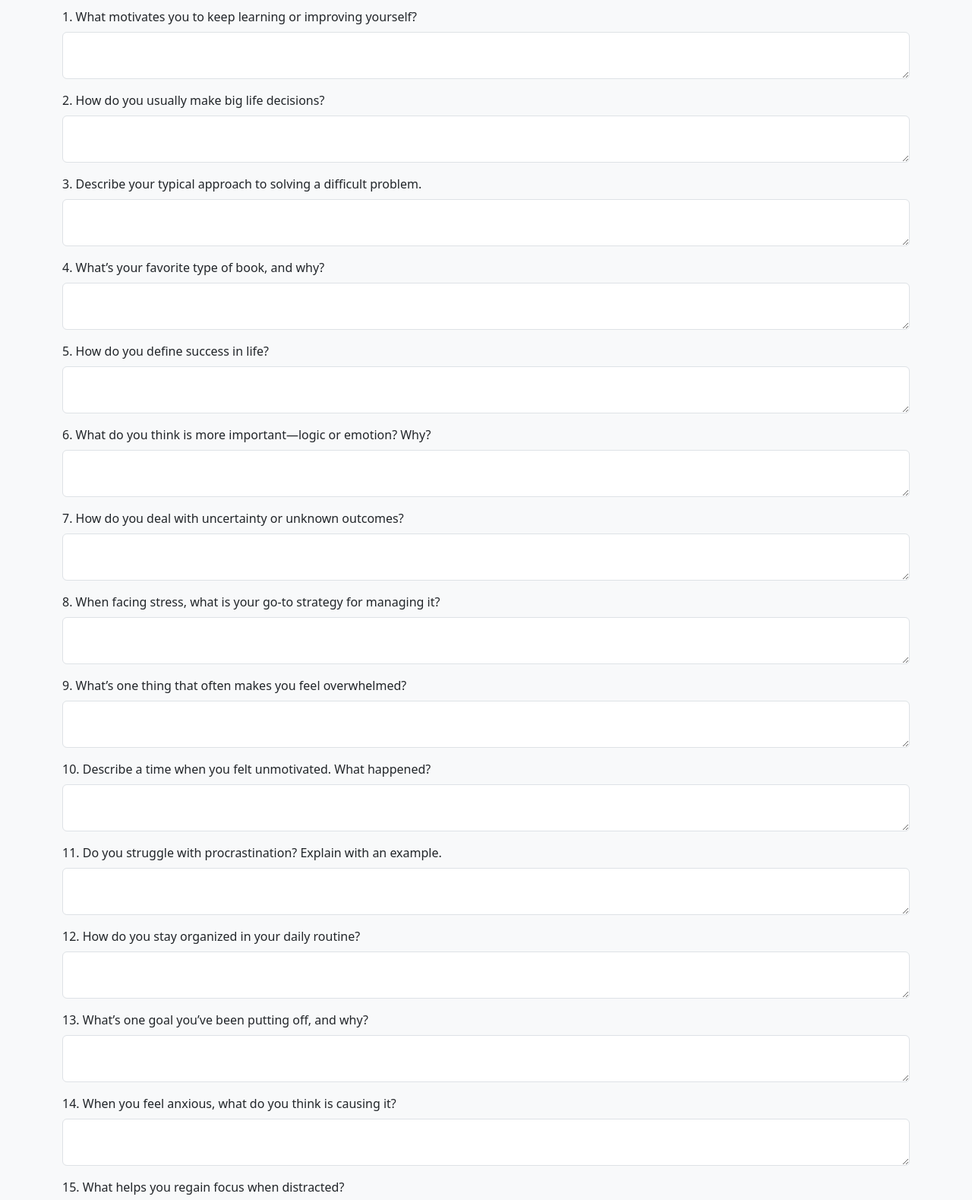
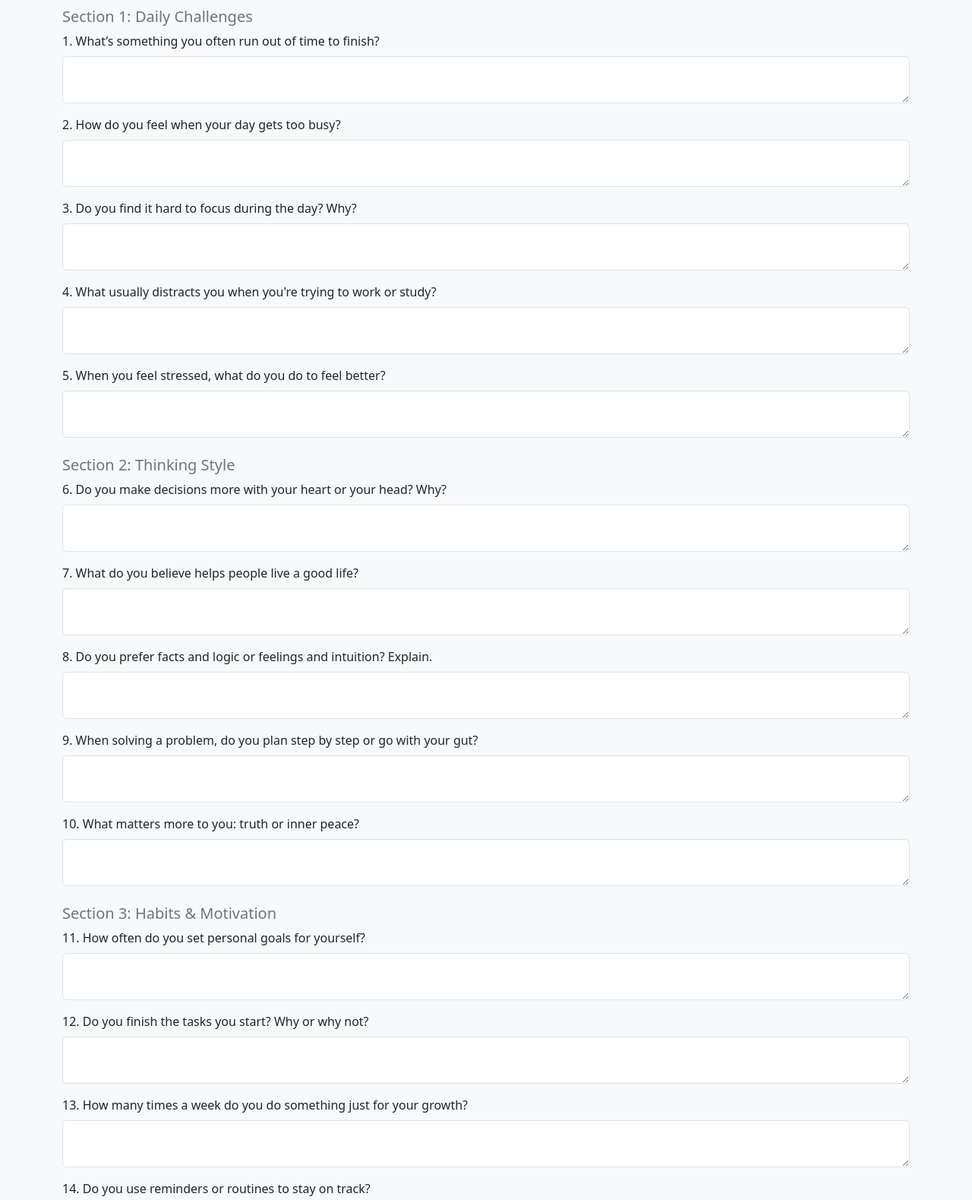
Before and after one commit to Sithmaka/TestByCodeBell, a plain HTML site: page survey.html in a window 1280 px wide. Shown: the part 100-1679 px from the top of the page at 76% size. Drawn offline with nearby package versions, Linux system fonts and the light colour scheme.

Commit message:
update web

```diff
--- a/survey.html
+++ b/survey.html
@@ -10,64 +10,73 @@
   <div class="container py-5">
     <h2 class="mb-4 text-center">Personality & Problem Survey</h2>
     <form id="surveyForm">
+
+      <!-- Section 1: Analyze User Challenges -->
+      <h5 class="text-secondary">Section 1: Daily Challenges</h5>
       <div class="mb-3">
-        <label class="form-label">1. What motivates you to keep learning or improving yourself?</label>
+        <label class="form-label">1. What’s something you often run out of time to finish?</label>
         <textarea class="form-control" name="q1" required></textarea>
       </div>
       <div class="mb-3">
-        <label class="form-label">2. How do you usually make big life decisions?</label>
+        <label class="form-label">2. How do you feel when your day gets too busy?</label>
         <textarea class="form-control" name="q2" required></textarea>
       </div>
       <div class="mb-3">
-        <label class="form-label">3. Describe your typical approach to solving a difficult problem.</label>
+        <label class="form-label">3. Do you find it hard to focus during the day? Why?</label>
         <textarea class="form-control" name="q3" required></textarea>
       </div>
       <div class="mb-3">
-        <label class="form-label">4. What’s your favorite type of book, and why?</label>
+        <label class="form-label">4. What usually distracts you when you're trying to work or study?</label>
         <textarea class="form-control" name="q4" required></textarea>
       </div>
       <div class="mb-3">
-        <label class="form-label">5. How do you define success in life?</label>
+        <label class="form-label">5. When you feel stressed, what do you do to feel better?</label>
         <textarea class="form-control" name="q5" required></textarea>
       </div>
+
+      <!-- Section 2: Logical vs Spiritual -->
+      <h5 class="text-secondary mt-4">Section 2: Thinking Style</h5>
       <div class="mb-3">
-        <label class="form-label">6. What do you think is more important—logic or emotion? Why?</label>
+        <label class="form-label">6. Do you make decisions more with your heart or your head? Why?</label>
         <textarea class="form-control" name="q6" required></textarea>
       </div>
       <div class="mb-3">
-        <label class="form-label">7. How do you deal with uncertainty or unknown outcomes?</label>
+        <label class="form-label">7. What do you believe helps people live a good life?</label>
         <textarea class="form-control" name="q7" required></textarea>
       </div>
       <div class="mb-3">
-        <label class="form-label">8. When facing stress, what is your go-to strategy for managing it?</label>
+        <label class="form-label">8. Do you prefer facts and logic or feelings and intuition? Explain.</label>
         <textarea class="form-control" name="q8" required></textarea>
       </div>
       <div class="mb-3">
-        <label class="form-label">9. What’s one thing that often makes you feel overwhelmed?</label>
+        <label class="form-label">9. When solving a problem, do you plan step by step or go with your gut?</label>
         <textarea class="form-control" name="q9" required></textarea>
       </div>
       <div class="mb-3">
-        <label class="form-label">10. Describe a time when you felt unmotivated. What happened?</label>
+        <label class="form-label">10. What matters more to you: truth or inner peace?</label>
         <textarea class="form-control" name="q10" required></textarea>
       </div>
+
+      <!-- Section 3: User Engagement -->
+      <h5 class="text-secondary mt-4">Section 3: Habits & Motivation</h5>
       <div class="mb-3">
-        <label class="form-label">11. Do you struggle with procrastination? Explain with an example.</label>
+        <label class="form-label">11. How often do you set personal goals for yourself?</label>
         <textarea class="form-control" name="q11" required></textarea>
       </div>
       <div class="mb-3">
-        <label class="form-label">12. How do you stay organized in your daily routine?</label>
+        <label class="form-label">12. Do you finish the tasks you start? Why or why not?</label>
         <textarea class="form-control" name="q12" required></textarea>
       </div>
       <div class="mb-3">
-        <label class="form-label">13. What’s one goal you’ve been putting off, and why?</label>
+        <label class="form-label">13. How many times a week do you do something just for your growth?</label>
         <textarea class="form-control" name="q13" required></textarea>
       </div>
       <div class="mb-3">
-        <label class="form-label">14. When you feel anxious, what do you think is causing it?</label>
+        <label class="form-label">14. Do you use reminders or routines to stay on track?</label>
         <textarea class="form-control" name="q14" required></textarea>
       </div>
       <div class="mb-3">
-        <label class="form-label">15. What helps you regain focus when distracted?</label>
+        <label class="form-label">15. What helps you stay motivated when working on a long-term goal?</label>
         <textarea class="form-control" name="q15" required></textarea>
       </div>
 
@@ -100,12 +109,10 @@
       e.preventDefault();
 
       const formData = {};
-
       for (let i = 1; i <= 15; i++) {
         formData[`q${i}`] = form[`q${i}`].value.trim();
       }
 
-      // Get name from localStorage
       const name = localStorage.getItem("participantName") || "Anonymous";
       formData.name = name;
       formData.timestamp = serverTimestamp();
```
Also changed, not shown: index.html (+28 -6 lines).
